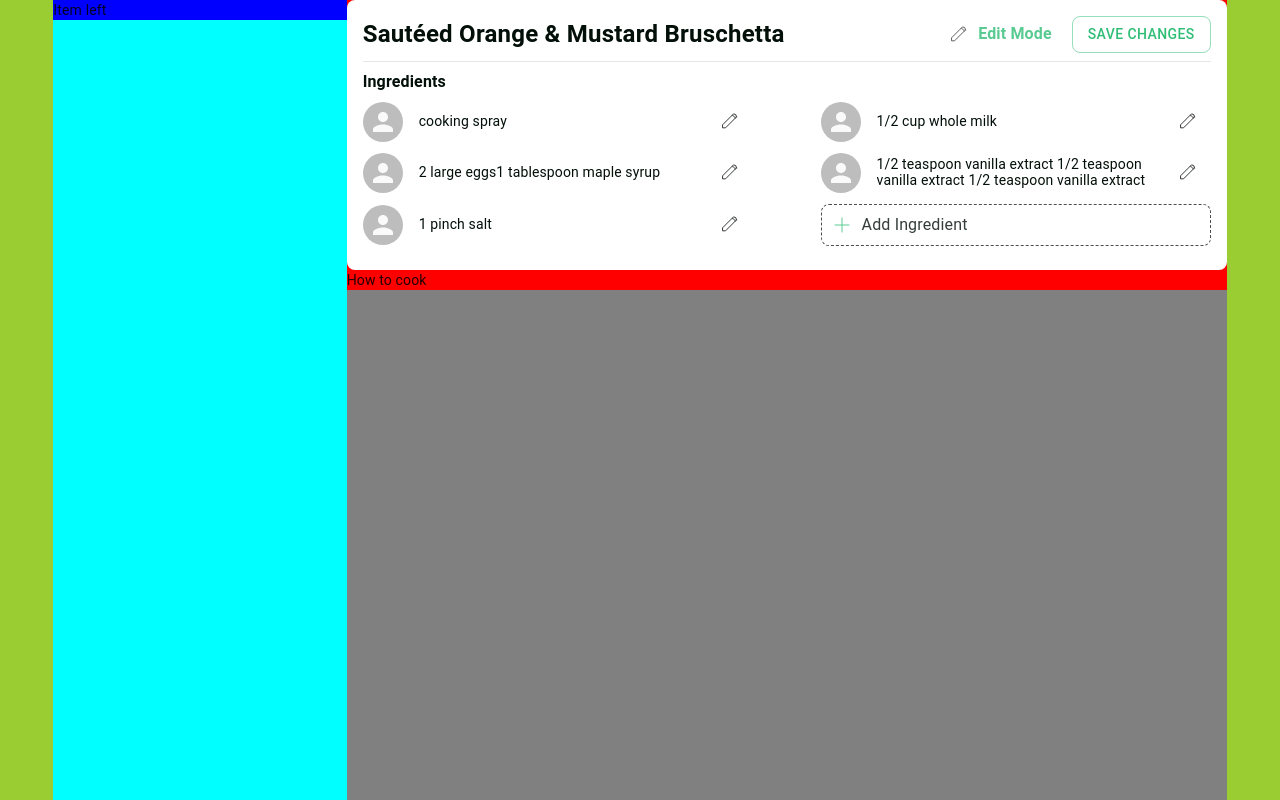
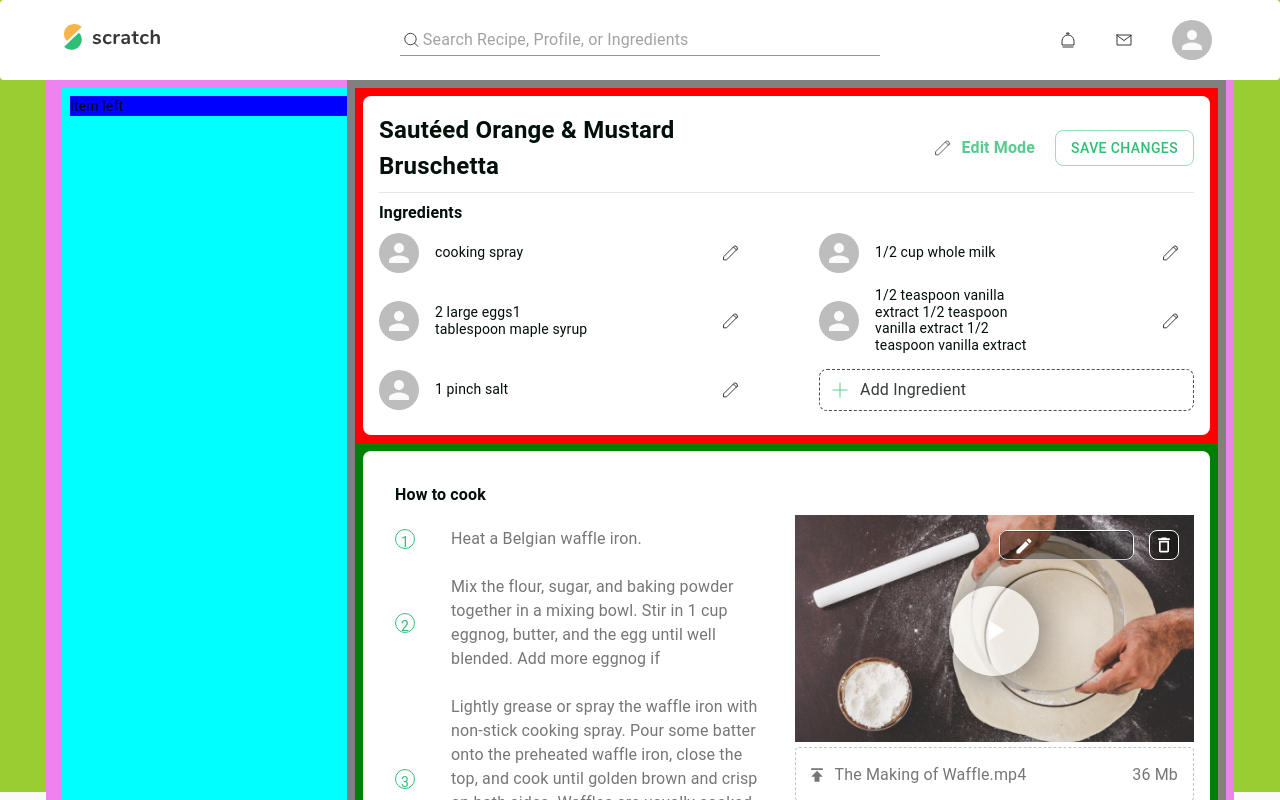
Before and after one commit to ndhungw/scratch-web, a React (Create React App) app: page /edit-recipe in a window 1280 px wide. Shown: the top 800 px of the page. Built offline with nearby package versions, Linux system fonts and the light colour scheme.

Commit message:
- make IngredientsCard - fix width over parent of InstructionCard - move demo data from App to EditRecipePage

```diff
--- a/src/App.js
+++ b/src/App.js
@@ -58,38 +58,6 @@ function App() {
   // redux-persist
   let persistor = persistStore(store);
 
-  const directions = [
-    {
-      id: "d1",
-      text: "cooking spray",
-      avatarSrc: "", //
-      userId: "user_01", //
-    },
-    {
-      id: "d2",
-      text: "1/2 cup whole milk",
-      avatarSrc: "", //
-      userId: "user_01", //
-    },
-    {
-      id: "d3",
-      text: "2 large eggs1 tablespoon maple syrup",
-      avatarSrc: "", //
-      userId: "user_01", //
-    },
-    {
-      id: "d4",
-      text: "1/2 teaspoon vanilla extract 1/2 teaspoon vanilla extract 1/2 teaspoon vanilla extract",
-      avatarSrc: "", //
-      userId: "user_01", //
-    },
-    {
-      id: "d5",
-      text: "1 pinch salt",
-      avatarSrc: "", //
-      userId: "user_01", //
-    },
-  ];
   return (
     <>
       <Provider store={store}>
@@ -106,7 +74,7 @@ function App() {
                   </Route>
 
                   <Route path={"/edit-recipe"}>
-                    <EditRecipePage directions={directions} />
+                    <EditRecipePage />
                   </Route>
 
                   {/* Private Routes */}
--- a/src/pages/main/EditRecipe/EditRecipePage.js
+++ b/src/pages/main/EditRecipe/EditRecipePage.js
@@ -1,94 +1,44 @@
-import {
-  Button,
-  ButtonBase,
-  CssBaseline,
-  Grid,
-  Paper,
-  Typography,
-} from "@material-ui/core";
-import classNames from "classnames";
+import { CssBaseline, Grid } from "@material-ui/core";
 import React from "react";
-import EditIcon from "../../../assets/icons/edit";
-import SeparatorLine from "../../../components/SeparatorLine/SeparatorLine";
 
-import { makeStyles } from "@material-ui/core";
-import useTypographyStyles from "../../../assets/styles/useTypographyStyles";
-import PlusIcon from "../../../assets/icons/plus";
-import IngredientItem from "./components/IngredientItem";
+import InstructionCard from "./components/InstructionCard";
+import IngredientsCard from "./components/IngredientsCard";
+import NavigationDesktop from "../../../components/Navigation/NavigationDesktop";
 
-const useStyles = makeStyles((theme) => ({
-  root: {},
-  head: {
-    display: "flex",
-    justifyContent: "space-between",
-    alignItems: "center",
+const directions = [
+  {
+    id: "d1",
+    text: "cooking spray",
+    avatarSrc: "", //
+    userId: "user_01", //
   },
-  buttonEditMode: {
-    margin: "0 20px",
-    opacity: 0.8,
-    "&:hover": {
-      opacity: 1,
-    },
+  {
+    id: "d2",
+    text: "1/2 cup whole milk",
+    avatarSrc: "", //
+    userId: "user_01", //
   },
-  rightFirstSection: {
-    padding: theme.spacing(2),
+  {
+    id: "d3",
+    text: "2 large eggs1 tablespoon maple syrup",
+    avatarSrc: "", //
+    userId: "user_01", //
   },
-  separatorLine: {
-    marginTop: theme.spacing(1),
-    marginBottom: theme.spacing(1),
+  {
+    id: "d4",
+    text: "1/2 teaspoon vanilla extract 1/2 teaspoon vanilla extract 1/2 teaspoon vanilla extract",
+    avatarSrc: "", //
+    userId: "user_01", //
   },
-  ingredientsContainer: {
-    marginTop: theme.spacing(1),
-    display: "flex",
-    flexWrap: "wrap",
-    justifyContent: "space-between",
+  {
+    id: "d5",
+    text: "1 pinch salt",
+    avatarSrc: "", //
+    userId: "user_01", //
   },
-  ingredientRow: {
-    display: "flex",
-    alignItems: "center",
-    justifyContent: "space-between",
-    width: "46%",
-    marginBottom: theme.spacing(1),
-  },
-  ingredientLeft: {
-    display: "flex",
-    alignItems: "center",
-  },
-  avatar: {
-    marginRight: theme.spacing(1),
-  },
-  buttonAddIngredient: {
-    opacity: 0.8,
-    borderStyle: "dashed",
-    borderWidth: 1,
-    width: "100%",
-    justifyContent: "flex-start",
-    padding: "0.5rem",
-    "&:hover": {
-      opacity: 1,
-    },
-  },
-  halfWidth: {
-    maxWidth: "50%",
-  },
-  flexWrapFlexEnd: {
-    display: "flex",
-    flexWrap: "wrap",
-    justifyContent: "flex-end",
-  },
+];
 
-  marginRight1: {
-    marginRight: theme.spacing(1),
-  },
-  defaultBorder: {
-    borderRadius: theme.spacing(1),
-  },
-}));
-
-const EditRecipePage = ({ directions }) => {
-  const classes = useStyles();
-  const typoClasses = useTypographyStyles();
-
+const EditRecipePage = () => {
   return (
     <>
       <CssBaseline />
@@ -96,20 +46,23 @@ const EditRecipePage = ({ directions }) => {
         container
         style={{ backgroundColor: "yellowgreen", height: "100vh" }}
         justify="center"
+        spacing={2}
       >
+        <Grid item xs={12}>
+          <NavigationDesktop />
+        </Grid>
         {/* wrapper */}
         <Grid
           item
           xs={11}
           container
           justify="center"
-          // spacing={2}
+          spacing={2}
           style={{ backgroundColor: "violet" }}
         >
           <Grid
             item
             xs={3}
-            xl={3}
             container
             direction="column"
             style={{ backgroundColor: "aqua" }}
@@ -118,87 +71,24 @@ const EditRecipePage = ({ directions }) => {
               Item left
             </Grid>
           </Grid>
+
+          {/* Items right container */}
           <Grid
             item
             xs={9}
-            xl={9}
             container
             direction="column"
+            spacing={2}
             style={{ backgroundColor: "grey" }}
           >
             <Grid item style={{ backgroundColor: "red" }}>
-              <Paper
-                elevation={0}
-                className={classNames(
-                  classes.rightFirstSection,
-                  classes.defaultBorder
-                )}
-              >
-                <div className={classes.head}>
-                  <div className={classes.halfWidth}>
-                    <Typography className={classNames(typoClasses.h3)}>
-                      {"Sautéed Orange & Mustard Bruschetta"}
-                    </Typography>
-                  </div>
+              {/* Ingredients section */}
+              <IngredientsCard directions={directions} />
+            </Grid>
 
-                  <div className={classes.flexWrapFlexEnd}>
-                    <ButtonBase
-                      className={classNames(
-                        classes.buttonEditMode,
-                        classes.defaultBorder
-                      )}
-                    >
-                      <EditIcon className={classes.marginRight1} />
-                      <Typography className={typoClasses.button}>
-                        {"Edit Mode"}
-                      </Typography>
-                    </ButtonBase>
-                    <Button
-                      className={classes.defaultBorder}
-                      variant="outlined"
-                      color="primary"
-                    >
-                      {"Save Changes"}
-                    </Button>
-                  </div>
-                </div>
-
-                <SeparatorLine className={classes.separatorLine} />
-
-                <Typography className={typoClasses.h5}>
-                  {"Ingredients"}
-                </Typography>
-
-                <div className={classes.ingredientsContainer}>
-                  {directions &&
-                    directions.map((direction, index) => (
-                      <IngredientItem
-                        key={directions?.id || index}
-                        className={classes.ingredientRow}
-                        initialText={direction.text}
-                        avatarSrc={direction.avatarSrc}
-                        userId={direction.userId}
-                      />
-                    ))}
-
-                  <div className={classes.ingredientRow}>
-                    <ButtonBase
-                      className={classNames(
-                        classes.buttonAddIngredient,
-                        classes.defaultBorder
-                      )}
-                    >
-                      <PlusIcon className={classes.marginRight1} />
-                      <Typography className={typoClasses.lead}>
-                        {"Add Ingredient"}
-                      </Typography>
-                    </ButtonBase>
-                  </div>
-                </div>
-              </Paper>
-            </Grid>
-            <Grid item style={{ backgroundColor: "red" }}>
-              {"How to cook"}
+            {/* How to cook section*/}
+            <Grid item style={{ backgroundColor: "green" }}>
+              <InstructionCard />
             </Grid>
           </Grid>
         </Grid>
--- a/src/pages/main/EditRecipe/components/Direction.js
+++ b/src/pages/main/EditRecipe/components/Direction.js
@@ -1,5 +1,4 @@
 import {
-  Avatar,
   ListItem,
   ListItemText,
   ListItemIcon,
--- a/src/pages/main/EditRecipe/components/IngredientItem.js
+++ b/src/pages/main/EditRecipe/components/IngredientItem.js
@@ -1,18 +1,10 @@
 import React, { useState } from "react";
 
-import {
-  Avatar,
-  FormControl,
-  IconButton,
-  Input,
-  InputAdornment,
-  makeStyles,
-} from "@material-ui/core";
+import { Avatar, makeStyles } from "@material-ui/core";
 
-import EditIcon from "../../../../assets/icons/edit";
-import useTypographyStyles from "../../../../assets/styles/useTypographyStyles";
 import COLORS from "../../../../constants/colors";
 import classNames from "classnames";
+import EditableText from "./EditableText";
 
 const useStyles = makeStyles((theme) => ({
   ingredientRow: {
@@ -38,59 +30,16 @@ export default function IngredientItem({
   style,
 }) {
   const classes = useStyles();
-  const typoClasses = useTypographyStyles();
   const [text, setText] = useState(initialText || "");
-  const [isEditing, setIsEditing] = useState(false);
 
   const handleChangeText = (e) => {
-    if (isEditing) {
-      setText(e.target.value);
-    }
-  };
-
-  const handleClickEdit = () => {
-    setIsEditing(true);
-  };
-
-  const handleBlur = () => {
-    setIsEditing(false);
-  };
-
-  const handleMouseDownPassword = (event) => {
-    event.preventDefault();
+    setText(e.target.value);
   };
 
   return (
     <div className={classNames(classes.ingredientRow, className)} style={style}>
       <Avatar src={avatarSrc || ""} className={classes.avatar} />
-
-      <FormControl fullWidth>
-        <Input
-          className={typoClasses.body}
-          value={text}
-          onChange={handleChangeText}
-          onBlur={handleBlur}
-          disableUnderline={!isEditing}
-          multiline
-          disabled={!isEditing}
-          classes={{
-            disabled: classes.normalColorText,
-          }}
-          endAdornment={
-            !isEditing && (
-              <InputAdornment position="end">
-                <IconButton
-                  onClick={handleClickEdit}
-                  onMouseDown={handleMouseDownPassword}
-                  disabled={isEditing}
-                >
-                  <EditIcon />
-                </IconButton>
-              </InputAdornment>
-            )
-          }
-        />
-      </FormControl>
+      <EditableText text={text} handleChangeText={handleChangeText} />
     </div>
   );
 }
--- /dev/null
+++ b/src/pages/main/EditRecipe/components/IngredientsCard.js
@@ -0,0 +1,155 @@
+import React from "react";
+import { Button, ButtonBase, Paper, Typography } from "@material-ui/core";
+import classNames from "classnames";
+
+import { makeStyles } from "@material-ui/core";
+import useTypographyStyles from "../../../../assets/styles/useTypographyStyles";
+import EditIcon from "../../../../assets/icons/edit";
+import SeparatorLine from "../../../../components/SeparatorLine/SeparatorLine";
+import IngredientItem from "./IngredientItem";
+import PlusIcon from "../../../../assets/icons/plus";
+
+const useStyles = makeStyles((theme) => ({
+  root: {},
+  head: {
+    display: "flex",
+    justifyContent: "space-between",
+    alignItems: "center",
+  },
+  buttonEditMode: {
+    margin: "0 20px",
+    opacity: 0.8,
+    "&:hover": {
+      opacity: 1,
+    },
+  },
+  rightFirstSection: {
+    padding: theme.spacing(2),
+  },
+  separatorLine: {
+    marginTop: theme.spacing(1),
+    marginBottom: theme.spacing(1),
+  },
+  ingredientsContainer: {
+    marginTop: theme.spacing(1),
+    display: "flex",
+    flexWrap: "wrap",
+    justifyContent: "space-between",
+  },
+  ingredientRow: {
+    display: "flex",
+    alignItems: "center",
+    justifyContent: "space-between",
+    width: "46%",
+    marginBottom: theme.spacing(1),
+  },
+  ingredientLeft: {
+    display: "flex",
+    alignItems: "center",
+  },
+  avatar: {
+    marginRight: theme.spacing(1),
+  },
+  buttonAddIngredient: {
+    opacity: 0.8,
+    borderStyle: "dashed",
+    borderWidth: 1,
+    width: "100%",
+    justifyContent: "flex-start",
+    padding: "0.5rem",
+    "&:hover": {
+      opacity: 1,
+    },
+  },
+  halfWidth: {
+    maxWidth: "50%",
+  },
+  flexWrapFlexEnd: {
+    display: "flex",
+    flexWrap: "wrap",
+    justifyContent: "flex-end",
+  },
+
+  marginRight1: {
+    marginRight: theme.spacing(1),
+  },
+  defaultBorder: {
+    borderRadius: theme.spacing(1),
+  },
+}));
+
+export default function IngredientsCard({ directions, className }) {
+  const classes = useStyles();
+  const typoClasses = useTypographyStyles();
+
+  return (
+    <Paper
+      elevation={0}
+      className={classNames(
+        classes.rightFirstSection,
+        classes.defaultBorder,
+        className
+      )}
+    >
+      <div className={classes.head}>
+        <div className={classes.halfWidth}>
+          <Typography className={classNames(typoClasses.h3)}>
+            {"Sautéed Orange & Mustard Bruschetta"}
+          </Typography>
+        </div>
+
+        <div className={classes.flexWrapFlexEnd}>
+          <ButtonBase
+            className={classNames(
+              classes.buttonEditMode,
+              classes.defaultBorder
+            )}
+          >
+            <EditIcon className={classes.marginRight1} />
+            <Typography className={typoClasses.button}>
+              {"Edit Mode"}
+            </Typography>
+          </ButtonBase>
+          <Button
+            className={classes.defaultBorder}
+            variant="outlined"
+            color="primary"
+          >
+            {"Save Changes"}
+          </Button>
+        </div>
+      </div>
+
+      <SeparatorLine className={classes.separatorLine} />
+
+      <Typography className={typoClasses.h5}>{"Ingredients"}</Typography>
+
+      <div className={classes.ingredientsContainer}>
+        {directions &&
+          directions.map((direction, index) => (
+            <IngredientItem
+              key={directions?.id || index}
+              className={classes.ingredientRow}
+              initialText={direction.text}
+              avatarSrc={direction.avatarSrc}
+              userId={direction.userId}
+            />
+          ))}
+
+        <div className={classes.ingredientRow}>
+          <ButtonBase
+            className={classNames(
+              classes.buttonAddIngredient,
+              classes.defaultBorder
+            )}
+          >
+            <PlusIcon className={classes.marginRight1} />
+            <Typography className={typoClasses.lead}>
+              {"Add Ingredient"}
+            </Typography>
+          </ButtonBase>
+        </div>
+      </div>
+    </Paper>
+  );
+}
--- a/src/pages/main/EditRecipe/components/InstructionCard.js
+++ b/src/pages/main/EditRecipe/components/InstructionCard.js
@@ -26,7 +26,8 @@ const InstructionCard = () => {
   const typoClasses = useTypographyStyles();
   const classes = useStyles();
   return (
-    <Grid container className={classes.root} spacing={1} justify="center">
+    <Grid container className={classes.root} justify="center">
+      <Grid item container spacing={2}>
         <Grid item className={classes.directions} xs={10} sm={12} md={6}>
           <Card className={classes.directionCard}>
             <CardContent>
@@ -109,19 +110,20 @@ const InstructionCard = () => {
           </Paper>
         </Grid>
       </Grid>
+    </Grid>
   );
 };
 
 const useStyles = makeStyles(() => ({
   root: {
-    maxWidth: 955,
+    // maxWidth: 955,
+    flexGrow: 1,
     backgroundColor: COLORS.White,
     flexDirection: "row",
     borderRadius: "8px",
+    padding: 16,
   },
-  directions: {
-    padding: 20,
-  },
+  directions: {},
   directionCard: {
     border: "none",
     boxShadow: "none",
```
Lines whose indentation alone changed are shown as unchanged.
